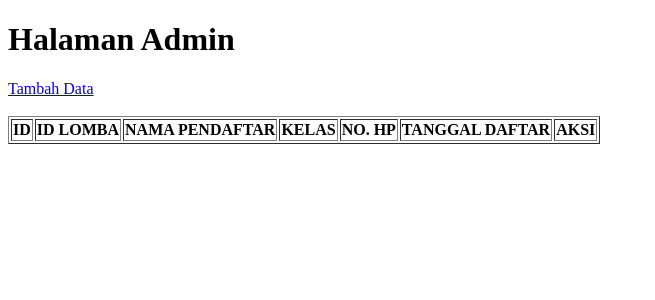
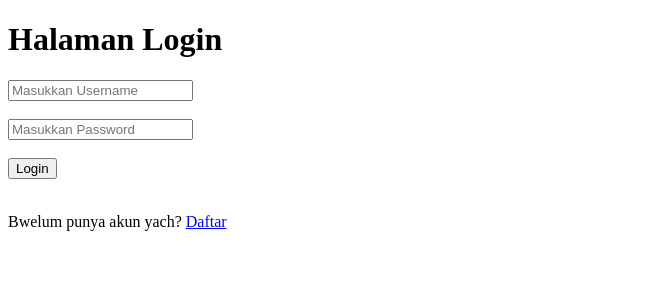
Before and after one commit to IndriAryani/projek-P2, a CodeIgniter app: page /projek-P2/ in a window 1280 px wide. Shown: the top 300 px of the page, without its empty margins (0-655 px from the left). Run offline with CodeIgniter, Linux system fonts and the light colour scheme; data that the repository does not hold is empty.

Commit message:
first commit

```diff
--- a/application/config/autoload.php
+++ b/application/config/autoload.php
@@ -58,7 +58,7 @@ $autoload['packages'] = array();
 |
 |	$autoload['libraries'] = array('user_agent' => 'ua');
 */
-$autoload['libraries'] = array('database');
+$autoload['libraries'] = array('database','session');
 
 /*
 | -------------------------------------------------------------------
@@ -89,7 +89,7 @@ $autoload['drivers'] = array();
 |
 |	$autoload['helper'] = array('url', 'file');
 */
-$autoload['helper'] = array('url','login');
+$autoload['helper'] = array('url');
 
 /*
 | -------------------------------------------------------------------
--- a/application/config/config.php
+++ b/application/config/config.php
@@ -23,7 +23,7 @@ defined('BASEPATH') OR exit('No direct script access allowed');
 | a PHP script and you can easily do that on your own.
 |
 */
-$config['base_url'] = 'http://200.100.0.24/projek-P2/';
+$config['base_url'] = 'http://localhost/projek-P2/';
 
 /*
 |--------------------------------------------------------------------------
@@ -35,7 +35,7 @@ $config['base_url'] = 'http://200.100.0.24/projek-P2/';
 | variable so that it is blank.
 |
 */
-$config['index_page'] = 'index.php';
+$config['index_page'] = '';
 
 /*
 |--------------------------------------------------------------------------
--- a/application/config/routes.php
+++ b/application/config/routes.php
@@ -49,6 +49,6 @@ defined('BASEPATH') OR exit('No direct script access allowed');
 | Examples:	my-controller/index	-> my_controller/index
 |		my-controller/my-method	-> my_controller/my_method
 */
-$route['default_controller'] = 'admin';
+$route['default_controller'] = 'login';
 $route['404_override'] = '';
 $route['translate_uri_dashes'] = FALSE;
--- a/application/controllers/admin.php
+++ b/application/controllers/admin.php
@@ -3,12 +3,19 @@ defined('BASEPATH') OR exit('No direct script access allowed');
 
 class Admin extends CI_Controller {
 
+	public function __construct()
+	{
+		parent::__construct();
+		//is_logged_in();
+	}
+
 	public function index()
 	{
 		$this->load->model('pendaftaran_model');
-		$data['pendaftaran'] = $this->pendaftaran_model->getEvent();
+		$data['pendaftaran'] = $this->pendaftaran_model->getPendaftaran();
 
 		$this->load->view('templete/header');
+		$this->load->view('templete/menu');
 		$this->load->view('admin', $data);
 		$this->load->view('templete/footer');
 	}
@@ -22,19 +29,22 @@ class Admin extends CI_Controller {
 
 
 		$this->load->view('templete/header');
+		$this->load->view('templete/menu');
 		$this->load->view('edit_event', $data);
 		$this->load->view('templete/footer');
 	}
 	public function update(){
 		$data=
 		[
-			"nama" => $this->input->post('nama', true),
-			"id_alamat" => $this->input->post('alamat', true),
-			"no_telp" => $this->input->post('no_telp', true)
+			"id_lomba" => $this->input->post('id_lomba', true),
+			"nama_pendaftar" => $this->input->post('nama_pendaftar', true),
+			"kelas" => $this->input->post('kelas', true),
+			"no_hp" => $this->input->post('no_hp', true),
+			"tgl_daftar" => $this->input->post('tgl_daftar', true),
 
 		];
-		$this->db->where('nis', $this->input->post('nis'));
-		$this->db->update('siswa', $data);
+		$this->db->where('id', $this->input->post('id'));
+		$this->db->update('pendaftaran', $data); //tabel pendaftaran
 		redirect('admin');
 	}
 }
--- /dev/null
+++ b/application/controllers/login.php
@@ -0,0 +1,40 @@
+<?php
+defined('BASEPATH') OR exit('No direct script access allowed');
+
+class login extends CI_Controller {
+
+	public function index()
+	{
+		$this->load->view('templete/header');
+		$this->load->view('login');
+		$this->load->view('templete/footer');
+	}
+    public function verifikasi()
+    {
+        $username = $this->input->post('username', TRUE);
+        $password = $this->input->post('password', TRUE);
+
+        $user = $this->db->where('user',['username' => $username])->row();
+
+        if($user){
+            if(password_verify($password, $user['password'])) {
+                $data = ['username' => $user['username']];
+
+                $this->session->set_userdata($data);
+                redirect('beranda');
+            }else{
+                $this->session->set_flashdata('message','<h2>Password Salah!</h2>');
+                redirect('login');
+            }
+        } else {
+            $this->session->set_flashdata('message','<h2>Username Salah!  </h2>');
+                redirect('login');
+        }
+    }
+    public function logout()
+    {
+        $this->session->unset_userdata('username');
+        $this->session->set_flashdata('message','<h2>Berhasil Logout</h2>');
+        redirect('login');
+    }
+}
--- a/application/helpers/login_helper.php
+++ b/application/helpers/login_helper.php
@@ -0,0 +1,8 @@
+<?php
+ function is_logged_in()
+ {
+    $ci= get_instance();
+    if(!$ci->session->userdata('username')) {
+        redirect('admin');
+    }
+}
--- a/application/models/pendaftaran_model.php
+++ b/application/models/pendaftaran_model.php
@@ -3,23 +3,9 @@ defined('BASEPATH') OR exit('No direct script access allowed');
 
 class pendaftaran_model extends CI_Model {
 
-	public function getEvent()
+	public function getPendaftaran()
 	{
         return $this->db->get('pendaftaran')->result_array();
-	}
-
-	public function tambahPendaftaran()
-	{
-		$data =
-		[
-		"id_lomba" => $this->input->post('id_lomba', true),
-		"nama_pendaftar" => $this->input->post('nama_pendaftar', true),
-		"kelas" => $this->input->post('kelas', true),
-		"no_hp" => $this->input->post('no_hp', true),
-		"tgl_daftar" => $this->input->post('tgl_daftar', true)
-		];
-
-	$this->db->insert('pendaftaran', $data);
 	}
 	public function getPendaftaranById($id){
 
--- a/application/views/admin.php
+++ b/application/views/admin.php
@@ -8,8 +8,9 @@
 <body>
     <div class="had"><h1>Halaman Admin</h1></div>
     <div class="tmbhevent">
-    <a href="<?= base_url('tambah_event'); ?>">Tambah Data</a><br><br>
+
     </div>
+    <a class="tombol-daftar" href="<?php echo base_url(); ?>tambah">Tambah Data</a>
     <table border="1" class="event">
         <tr>
             <th>ID</th>
--- /dev/null
+++ b/application/views/beranda.php
@@ -0,0 +1 @@
+<h1>Selamat Datang Di Aplikasi Pendaftaran Lomba SMK SYAFI'I AKROM</h1>
--- /dev/null
+++ b/application/views/login.php
@@ -0,0 +1,13 @@
+<div class="login">
+    <h1>Halaman Login</h1>
+
+    <?= $this->session->flashdata('message');?>
+    <form action="<?= base_url()?>login/verifikasi" method="post">
+        <input type="text" name="nama" placeholder="Masukkan Username"><br><br>
+        <input type="password" name="passsword" placeholder="Masukkan Password"><br><br>
+
+        <input type="submit" value="Login"><br><br>
+        <p>Bwelum punya akun yach? <a href="<?= base_url('daftar')?>">Daftar</a></p>
+
+    </form>
+</div>
```
Also changed, not shown: application/controllers/beranda.php (added, +19 -0 lines), application/controllers/daftar.php (added, +25 -0 lines), application/controllers/tambah_event.php (deleted, +0 -16 lines), application/views/daftar.php (added, +10 -0 lines), application/views/tambah_event.php (deleted, +0 -22 lines), .htaccess (added).
